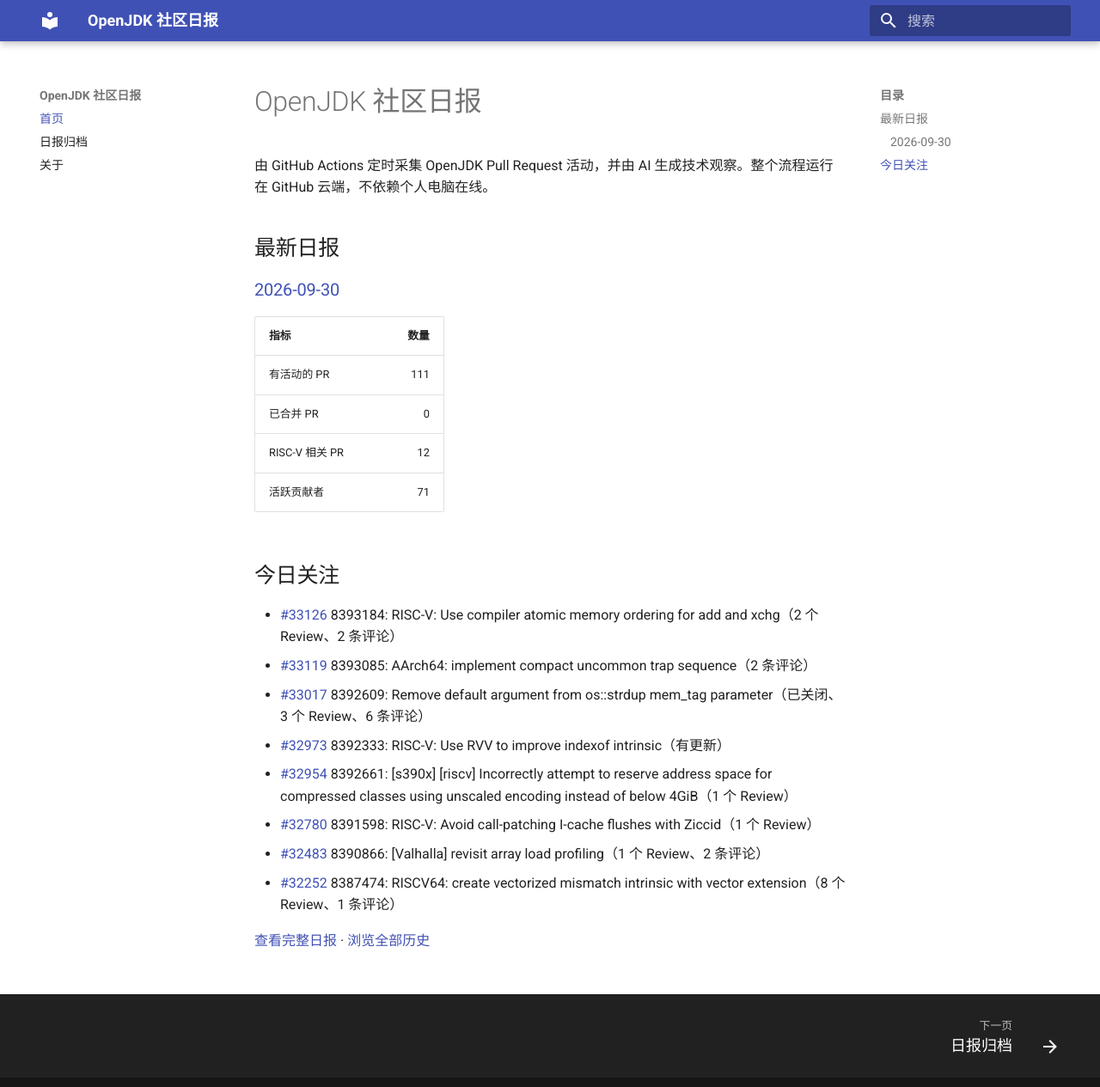
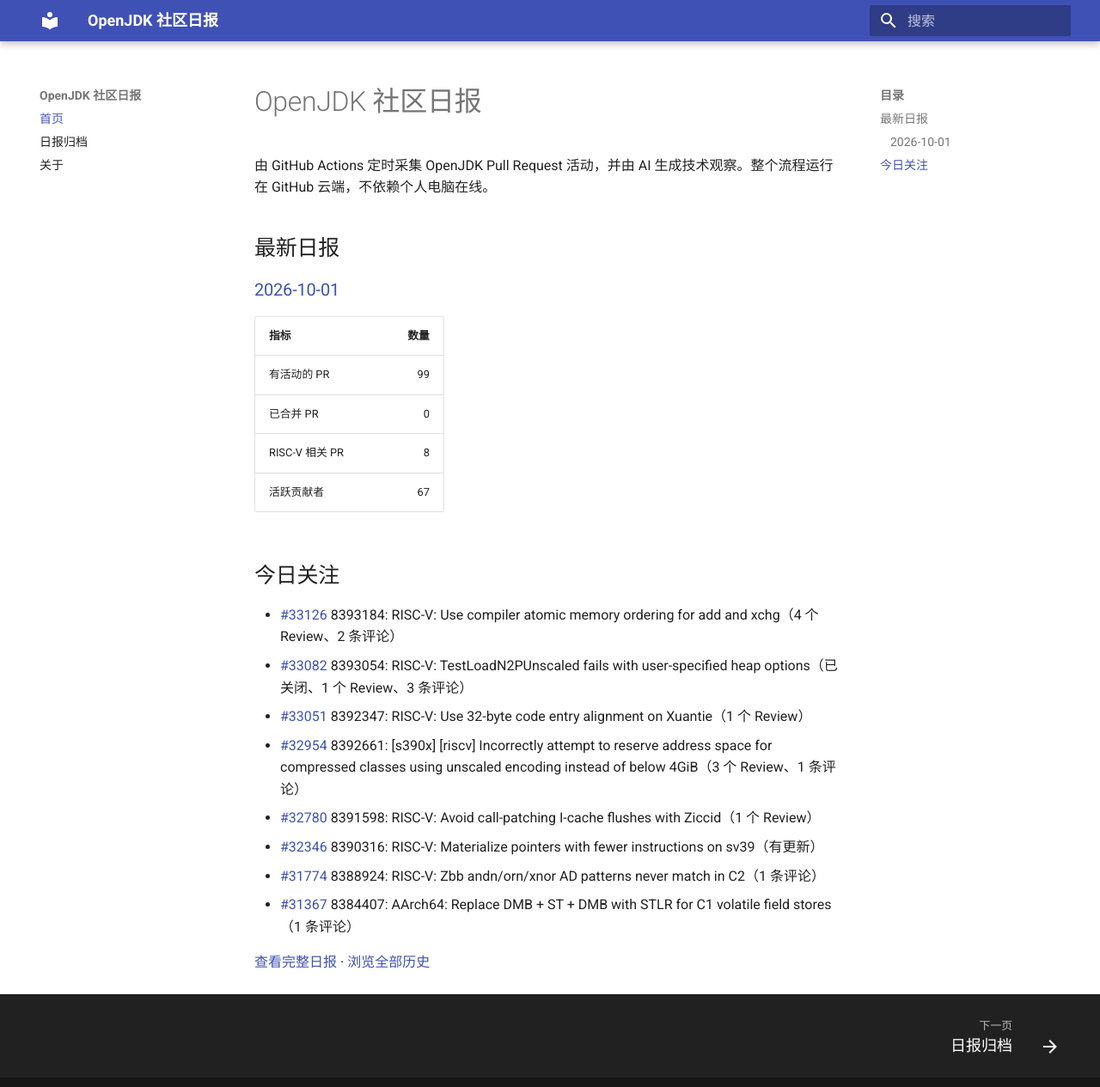
Before and after one commit to DingliZhang/openjdk-daily, an MkDocs documentation site: the page built from docs/index.md, in a window 1280 px wide and 1278 px high. Shown: the top 1265 px of the window at 86% size. Built offline with MkDocs 1.6.1 and Material for MkDocs 9.7.7, drawn with Linux system fonts in a browser that asks for light colours.

Commit message:
report: add OpenJDK daily report

```diff
--- a/docs/index.md
+++ b/docs/index.md
@@ -4,24 +4,24 @@
 
 ## 最新日报
 
-### [2026-09-30](reports/2026/2026-09-30.md)
+### [2026-10-01](reports/2026/2026-10-01.md)
 
 | 指标 | 数量 |
 |---|---:|
-| 有活动的 PR | 111 |
+| 有活动的 PR | 99 |
 | 已合并 PR | 0 |
-| RISC-V 相关 PR | 12 |
-| 活跃贡献者 | 71 |
+| RISC-V 相关 PR | 8 |
+| 活跃贡献者 | 67 |
 
 ## 今日关注
 
-- [#33126](https://github.com/openjdk/jdk/pull/33126) 8393184: RISC-V: Use compiler atomic memory ordering for add and xchg（2 个 Review、2 条评论）
-- [#33119](https://github.com/openjdk/jdk/pull/33119) 8393085: AArch64: implement compact uncommon trap sequence（2 条评论）
-- [#33017](https://github.com/openjdk/jdk/pull/33017) 8392609: Remove default argument from os::strdup mem_tag parameter（已关闭、3 个 Review、6 条评论）
-- [#32973](https://github.com/openjdk/jdk/pull/32973) 8392333: RISC-V: Use RVV to improve indexof intrinsic（有更新）
-- [#32954](https://github.com/openjdk/jdk/pull/32954) 8392661: [s390x] [riscv] Incorrectly attempt to reserve address space for compressed classes using unscaled encoding instead of below 4GiB（1 个 Review）
+- [#33126](https://github.com/openjdk/jdk/pull/33126) 8393184: RISC-V: Use compiler atomic memory ordering for add and xchg（4 个 Review、2 条评论）
+- [#33082](https://github.com/openjdk/jdk/pull/33082) 8393054: RISC-V: TestLoadN2PUnscaled fails with user-specified heap options（已关闭、1 个 Review、3 条评论）
+- [#33051](https://github.com/openjdk/jdk/pull/33051) 8392347: RISC-V: Use 32-byte code entry alignment on Xuantie（1 个 Review）
+- [#32954](https://github.com/openjdk/jdk/pull/32954) 8392661: [s390x] [riscv] Incorrectly attempt to reserve address space for compressed classes using unscaled encoding instead of below 4GiB（3 个 Review、1 条评论）
 - [#32780](https://github.com/openjdk/jdk/pull/32780) 8391598: RISC-V: Avoid call-patching I-cache flushes with Ziccid（1 个 Review）
-- [#32483](https://github.com/openjdk/jdk/pull/32483) 8390866: [Valhalla] revisit array load profiling（1 个 Review、2 条评论）
-- [#32252](https://github.com/openjdk/jdk/pull/32252) 8387474: RISCV64: create vectorized mismatch intrinsic with vector extension（8 个 Review、1 条评论）
+- [#32346](https://github.com/openjdk/jdk/pull/32346) 8390316: RISC-V: Materialize pointers with fewer instructions on sv39（有更新）
+- [#31774](https://github.com/openjdk/jdk/pull/31774) 8388924: RISC-V: Zbb andn/orn/xnor AD patterns never match in C2（1 条评论）
+- [#31367](https://github.com/openjdk/jdk/pull/31367) 8384407: AArch64: Replace DMB + ST + DMB with STLR for C1 volatile field stores（1 条评论）
 
-[查看完整日报](reports/2026/2026-09-30.md) · [浏览全部历史](reports/index.md)
+[查看完整日报](reports/2026/2026-10-01.md) · [浏览全部历史](reports/index.md)
```
Also changed, not shown: docs/reports/2026/2026-10-01.md (added, +219 -0 lines), docs/reports/index.md (+2 -1 lines), 2 other files.
